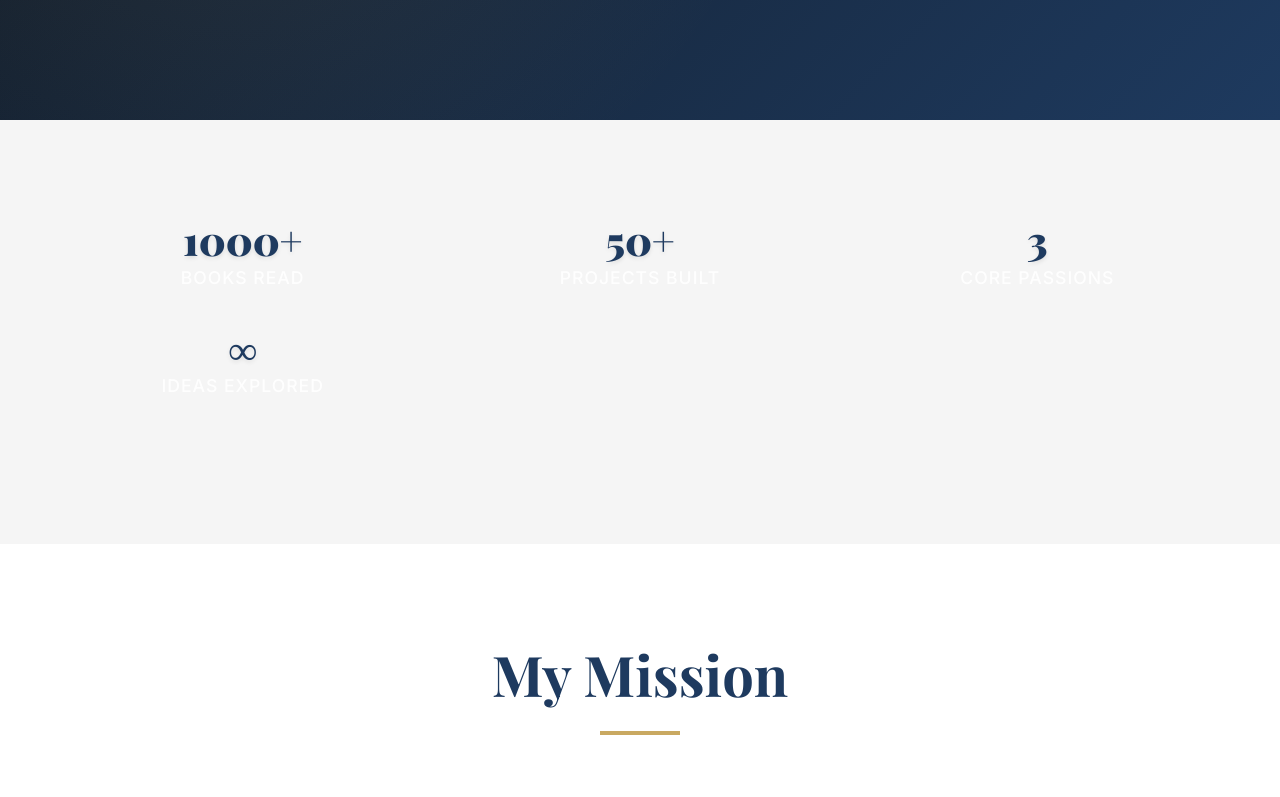
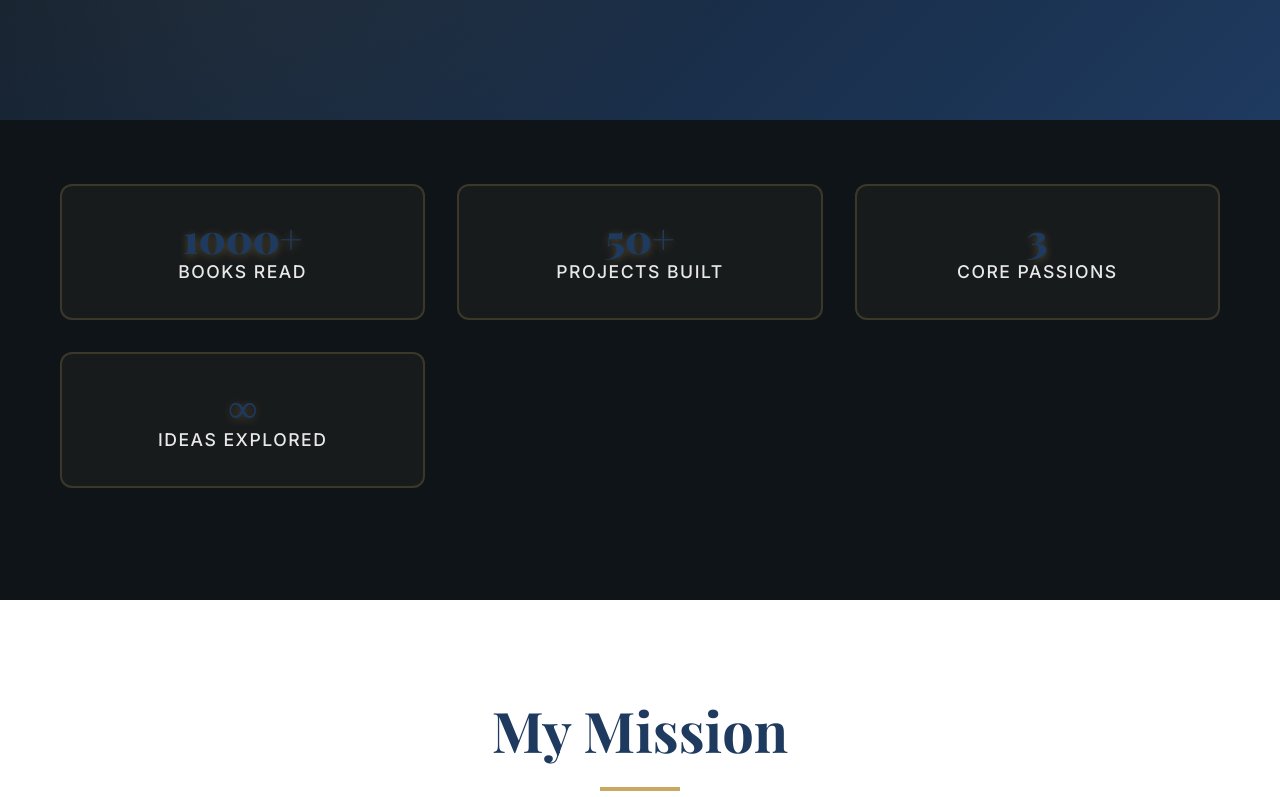
Before and after one commit to henzard/TheArchimedesFund, a React (Vite) app in the folder archimedes-fund-app/: page / in a window 1280 px wide. Shown: the part 760-1557 px from the top of the page. Built offline with nearby package versions, Linux system fonts and the light colour scheme.

Commit message:
Improve stats section contrast - dark background with gold numbers and white labels, add hover effects

```diff
--- a/archimedes-fund-app/src/pages/Home.css
+++ b/archimedes-fund-app/src/pages/Home.css
@@ -84,7 +84,8 @@
 
 /* Stats Section */
 .stats {
-  background: var(--light-bg);
+  background: var(--dark-bg);
+  padding: 4rem 0;
 }
 
 .stats-grid {
@@ -94,20 +95,35 @@
   text-align: center;
 }
 
+.stat-item {
+  padding: 2rem 1rem;
+  border-radius: 12px;
+  background: rgba(201, 169, 97, 0.05);
+  border: 2px solid rgba(201, 169, 97, 0.2);
+  transition: all 0.3s ease;
+}
+
+.stat-item:hover {
+  background: rgba(201, 169, 97, 0.1);
+  border-color: var(--secondary-color);
+  transform: translateY(-5px);
+}
+
 .stat-number {
-  font-size: 3.5rem;
-  color: var(--primary-color);
+  font-size: 4rem;
+  color: var(--secondary-color);
   font-weight: 900;
   margin-bottom: 0.5rem;
-  text-shadow: 0 2px 4px rgba(0, 0, 0, 0.1);
+  text-shadow: 0 2px 8px rgba(201, 169, 97, 0.3);
+  line-height: 1;
 }
 
 .stat-label {
-  color: var(--text-gray);
+  color: rgba(255, 255, 255, 0.9);
   font-weight: 600;
   text-transform: uppercase;
   font-size: 1rem;
-  letter-spacing: 1px;
+  letter-spacing: 1.5px;
 }
 
 /* Mission Section */
```
